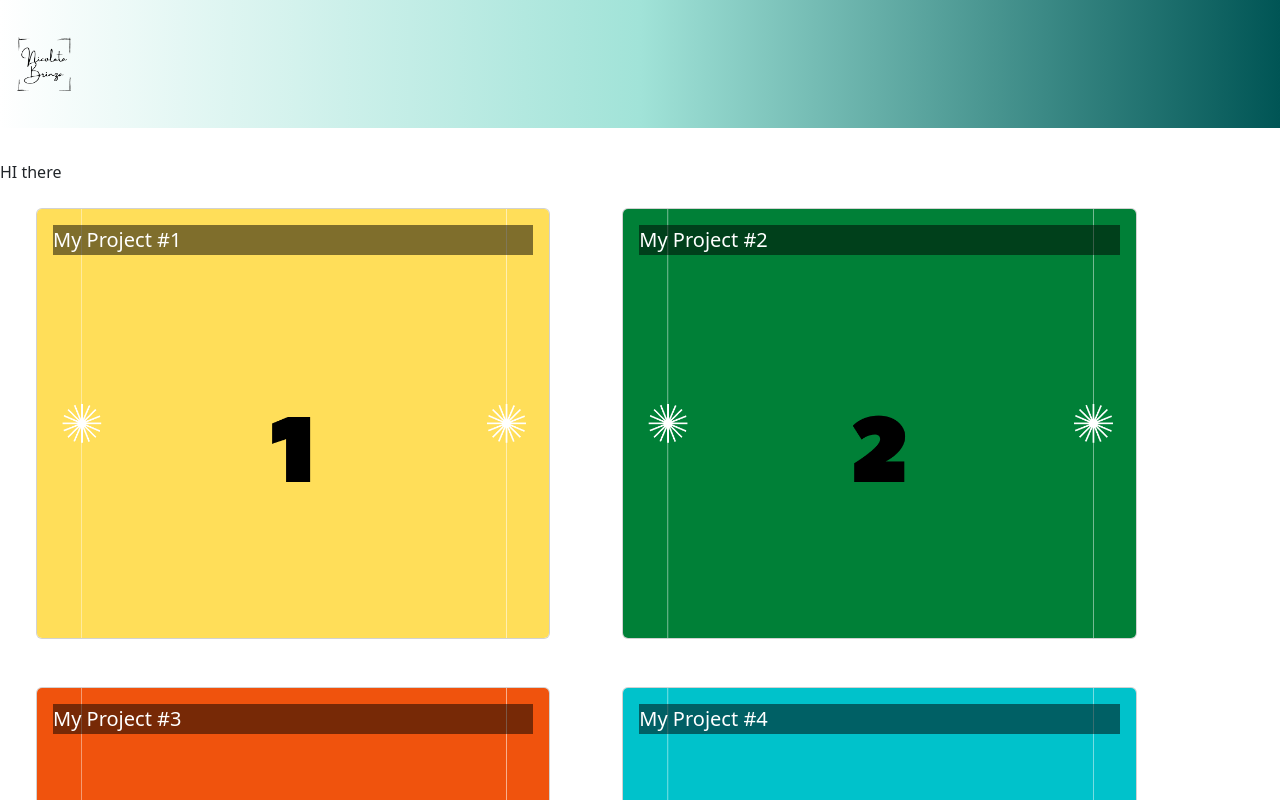
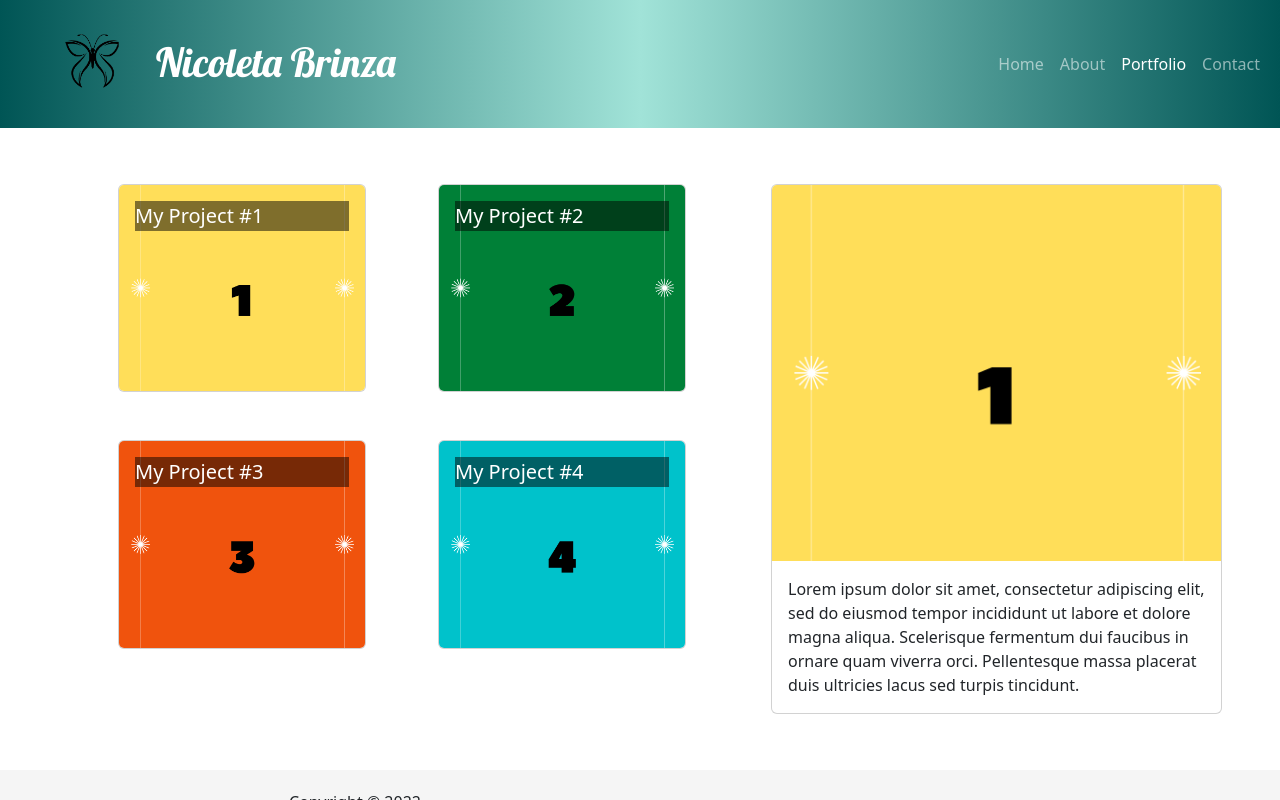
Before and after one commit to ionelabrinza/My-first-react-app, a React (Create React App) app: page /directory in a window 1280 px wide. Shown: the top 800 px of the page. Built offline with nearby package versions, Linux system fonts and the light colour scheme.

Commit message:
Added routes

```diff
--- a/src/App.css
+++ b/src/App.css
@@ -3,7 +3,6 @@ body {
 }
 
 h1,
-h2,
 h3,
 .card-body > .card-title {
   font-family: 'Lobster', cursive;
@@ -15,7 +14,7 @@ h3,
 }
 
 h2 {
-  color: #3046c5;
+  color: #333333;
 }
 
 .card-img-overlay .card-title {
@@ -48,7 +47,7 @@ h2 {
 }
 
 .navbar-dark {
-  background-image: linear-gradient(to right, white, #a1e3d8, #005555);
+  background-image: linear-gradient(to right, #005555, #a1e3d8, #005555);
   margin-bottom: 2rem;
   min-height: 8rem;
 }
--- a/src/App.js
+++ b/src/App.js
@@ -3,18 +3,17 @@ import ContactPage from './pages/ContactPage';
 import HomePage from './pages/HomePage';
 import Header from './components/Header';
 import Footer from './components/Footer';
-import ProjectsList from './features/projects/ProjectsList';
+import ProjectsDirectoryPage from './pages/ProjectsDirectoryPage';
 import './App.css';
 
 function App() {
   return (
-    <div>
+    <div className="App">
       <Header />
-      <ProjectsList />
-
       <Routes>
         <Route path="/" element={<HomePage />} />
         <Route path="contact" element={<ContactPage />} />
+        <Route path="directory" element={<ProjectsDirectoryPage />} />
       </Routes>
       <Footer />
     </div>
--- a/src/components/Header.js
+++ b/src/components/Header.js
@@ -1,15 +1,50 @@
-import { Navbar, NavbarBrand } from 'reactstrap';
-import NicoletaLogo from '../app/assets/img/logonb.png';
+import { useState } from 'react';
+import {
+  Navbar,
+  NavbarBrand,
+  Collapse,
+  NavbarToggler,
+  Nav,
+  NavItem,
+} from 'reactstrap';
+import { NavLink } from 'react-router-dom';
+import NicoletaLogo from '../app/assets/img/butterfly-logo.png';
 
 const Header = () => {
+  const [menuOpen, setMenuOpen] = useState(false);
   return (
     <div className="App">
       <Navbar dark color="primary" sticky="top" expand="md">
-        <NavbarBrand href="/">
-          <img src={NicoletaLogo} alt="nicoleta logo" />
+        <NavbarBrand className="ms-5" href="/">
+          <img src={NicoletaLogo} alt="nicoleta logo" className="float-start" />
+          <h1 className="mt-1">Nicoleta Brinza</h1>
         </NavbarBrand>
+        <NavbarToggler onClick={() => setMenuOpen(!menuOpen)} />
+        <Collapse isOpen={menuOpen} navbar>
+          <Nav className="ms-auto" navbar>
+            <NavItem>
+              <NavLink className="nav-link" to="/">
+                Home
+              </NavLink>
+            </NavItem>
+            <NavItem>
+              <NavLink className="nav-link" to="/about">
+                About
+              </NavLink>
+            </NavItem>
+            <NavItem>
+              <NavLink className="nav-link" to="/directory">
+                Portfolio
+              </NavLink>
+            </NavItem>
+            <NavItem>
+              <NavLink className="nav-link" to="/contact">
+                Contact
+              </NavLink>
+            </NavItem>
+          </Nav>
+        </Collapse>
       </Navbar>
-      HI there
     </div>
   );
 };
--- /dev/null
+++ b/src/features/projects/ProjectDetail.js
@@ -0,0 +1,18 @@
+import { Card, CardImg, CardText, CardBody, Col } from 'reactstrap';
+
+const ProjectDetail = ({ project }) => {
+  const { image, name, description } = project;
+
+  return (
+    <Col md="12" className="m-4">
+      <Card>
+        <CardImg top src={image} alt={name} />
+        <CardBody>
+          <CardText>{description}</CardText>
+        </CardBody>
+      </Card>
+    </Col>
+  );
+};
+
+export default ProjectDetail;
--- a/src/features/projects/ProjectsList.js
+++ b/src/features/projects/ProjectsList.js
@@ -1,13 +1,20 @@
 import { PROJECTS } from '../../app/shared/PROJECTS';
 import ProjectCard from './ProjectCard';
 import { Row, Col } from 'reactstrap';
+import { selectAllProjects } from './projectsSlice';
 
-const ProjectsList = () => {
+const ProjectsList = ({ setProjectId }) => {
+  const projects = selectAllProjects();
   return (
     <Row className="ms-auto">
-      {PROJECTS.map((project) => {
+      {projects.map((project) => {
         return (
-          <Col md="5" className="m-4" key={project.id}>
+          <Col
+            md="5"
+            className="m-4"
+            key={project.id}
+            onClick={() => setProjectId(project.id)}
+          >
             <ProjectCard project={project} />
           </Col>
         );
--- /dev/null
+++ b/src/features/projects/projectsSlice.js
@@ -0,0 +1,13 @@
+import { PROJECTS } from '../../app/shared/PROJECTS';
+
+export const selectAllProjects = () => {
+  return PROJECTS;
+};
+
+export const selectProjectById = (id) => {
+  return PROJECTS.find((project) => project.id === id);
+};
+
+// export const selectRandomProject = () => {
+//   return PROJECTS[Math.floor(PROJECTS.length * Math.random())];
+// };
--- a/src/pages/HomePage.js
+++ b/src/pages/HomePage.js
@@ -1,5 +1,33 @@
+import {
+  Container,
+  Row,
+  Col,
+  Card,
+  CardImg,
+  CardText,
+  CardBody,
+  CardTitle,
+  Button,
+} from 'reactstrap';
+import NicoletaLogo from '../app/assets/img/butterfly-logo.png';
+
 const HomePage = () => {
-  return <div>HomePage</div>;
+  return (
+    <Container>
+      <Row>
+        <Col xs="12" md="6">
+          <Card>
+            <CardImg top src={NicoletaLogo} alt="nicoleta" />
+          </Card>
+        </Col>
+        <Col xs="12" md="6">
+          <CardTitle tag="h2">NICOLETA BRINZA</CardTitle>
+          <CardText>Creative Developer</CardText>
+          <Button>Get in Touch</Button>
+        </Col>
+      </Row>
+    </Container>
+  );
 };
 
 export default HomePage;
--- /dev/null
+++ b/src/pages/ProjectsDirectoryPage.js
@@ -0,0 +1,25 @@
+import { useState } from 'react';
+import { Container, Row, Col } from 'reactstrap';
+import ProjectDetail from '../features/projects/ProjectDetail';
+import ProjectsList from '../features/projects/ProjectsList';
+import { selectProjectById } from '../features/projects/projectsSlice';
+
+const ProjectsDirectoryPage = () => {
+  const [projectId, setProjectId] = useState(0);
+  const selectedProject = selectProjectById(projectId);
+
+  return (
+    <Container>
+      <Row>
+        <Col sm="5" md="7">
+          <ProjectsList setProjectId={setProjectId} />
+        </Col>
+        <Col sm="7" md="5">
+          <ProjectDetail project={selectedProject} />
+        </Col>
+      </Row>
+    </Container>
+  );
+};
+
+export default ProjectsDirectoryPage;
```
Also changed, not shown: src/app/assets/img/butterfly-logo.png (added).
